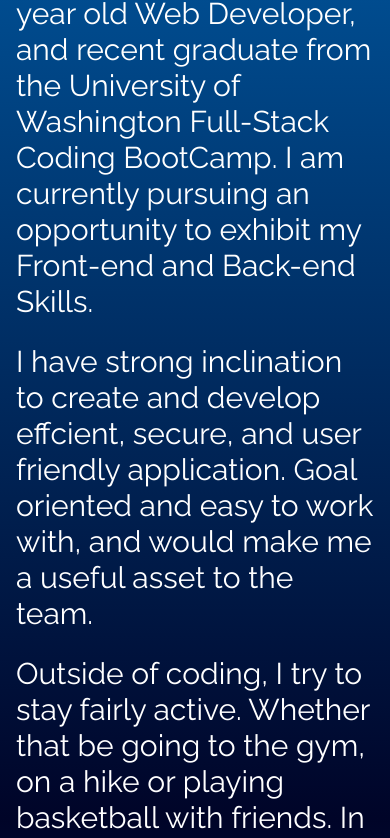
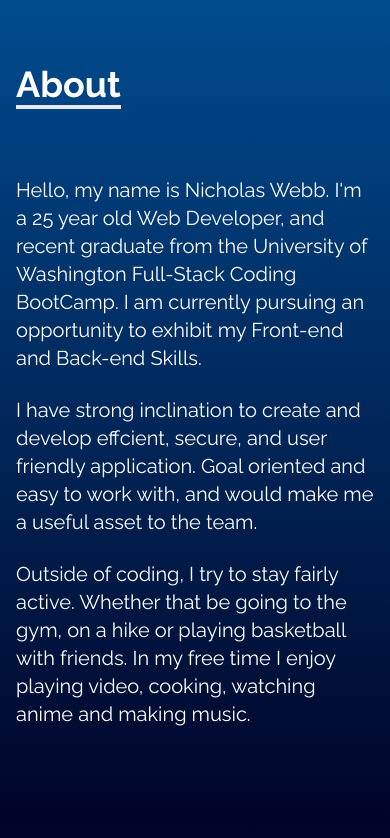
Before and after one commit to Kingnick253/Portolio-rework, a React (Create React App) app: page / in a window 390 px wide. Shown: the part 870-1708 px from the top of the page. Built offline with nearby package versions, Linux system fonts and the light colour scheme.

Commit message:
fixed issue where about page wouldnt format to mobile size screen

```diff
--- a/src/pages/About.js
+++ b/src/pages/About.js
@@ -3,7 +3,7 @@
 const About = () => {
   return (
     <div name= 'About' className='w-full h-screen bg-gradient-to-b from-FrostTwo to-FrostOne text-white'>
-        <div className='flex max-w-screen-lg p-4 mx-auto flex-col justify-center w-full h-full' >
+        <div className='flex max-w-screen-lg p-4 mx-auto flex-col justify-center w-full h-full ' >
             <div className='pb-8'>
 
                 <p className='text-4xl font-bold inline border-b-4 '>
@@ -11,18 +11,20 @@
                 </p>
 
             </div>
-            <p className='text-3xl mt-10'>
+            <div className=' '>
+            <p className='text-xl lg:text-3xl mt-10'>
             Hello, my name is Nicholas Webb. I'm a 25 year old Web Developer, and recent graduate from the University of Washington Full-Stack Coding BootCamp. I am currently pursuing an opportunity to exhibit my Front-end and Back-end Skills.
             </p>
 
             <br />
-            <p className='text-3xl'>
+            <p className='text-xl lg:text-3xl'>
             I have strong inclination to create and develop effcient, secure, and user friendly application. Goal oriented and easy to work with, and would make me a useful asset to the team.
             </p>
             <br />
-            <p className='text-3xl'>
+            <p className='text-xl lg:text-3xl'>
              Outside of coding, I try to stay fairly active. Whether that be going to the gym, on a hike or playing basketball with friends. In my free time I enjoy playing video, cooking, watching anime and making music.
             </p>
+            </div>
 
         </div>
 
```
